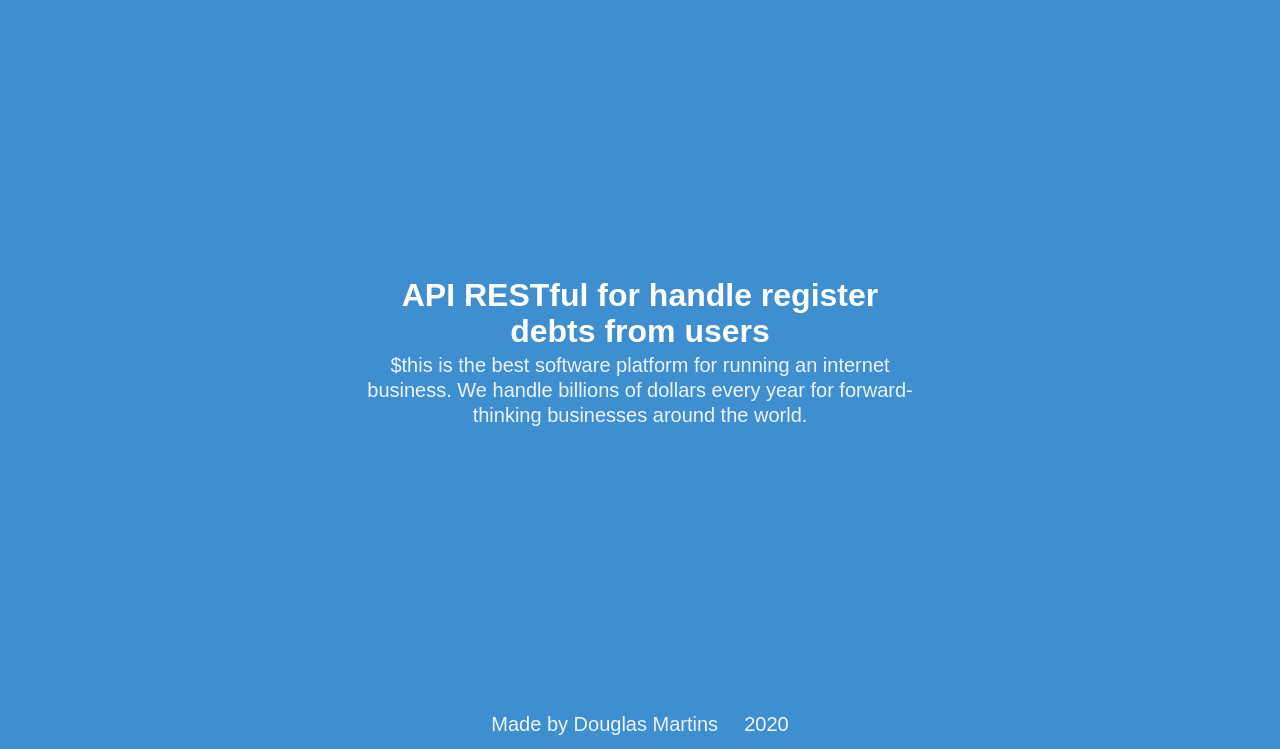
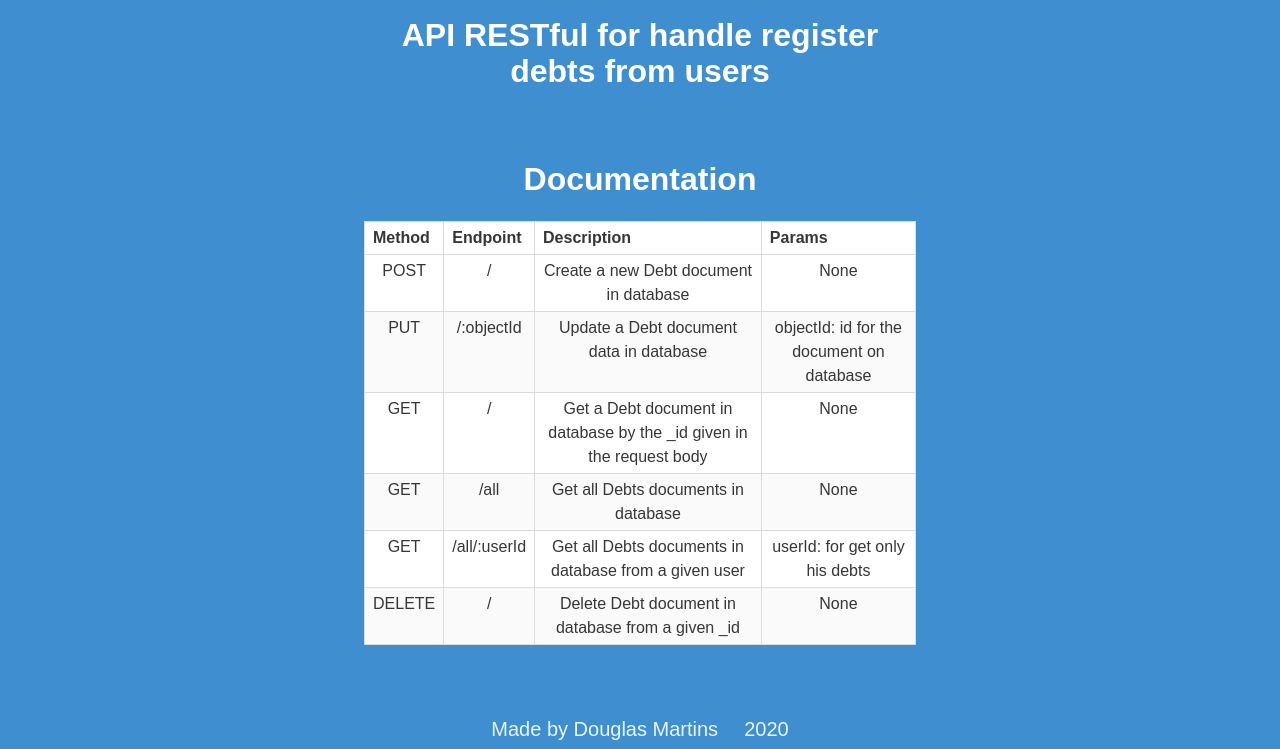
Before and after one commit to douglas-martins/debt-register-api, a website: page src/views/home.html in a window 1280 px wide. Shown: the part 51-800 px from the top of the page. Drawn offline with nearby package versions, Linux system fonts and the light colour scheme.

Commit message:
Change on home screen

```diff
--- a/src/views/home.html
+++ b/src/views/home.html
@@ -1,6 +1,5 @@
-
 <!DOCTYPE html>
-<html>
+<html lang="en">
 
 <head>
     <meta charset="utf-8">
@@ -11,8 +10,8 @@
     <link rel="stylesheet" href="https://maxcdn.bootstrapcdn.com/font-awesome/4.7.0/css/font-awesome.min.css">
     <link href="https://fonts.googleapis.com/css?family=Open+Sans:300,400,700" rel="stylesheet">
     <!-- Bulma Version 0.8.x-->
-    <link rel="stylesheet" href="https://unpkg.com/bulma@0.8.0/css/bulma.min.css" />
-    <link rel="stylesheet" type="text/css" href="../views/css/styles.css">
+    <link rel="stylesheet" href="https://unpkg.com/bulma@0.8.0/css/bulma.min.css"/>
+    <link rel="stylesheet" type="text/css" href="css/styles.css">
 </head>
 
 <body>
@@ -31,7 +30,8 @@
                 <div id="navbarMenu" class="navbar-menu">
                     <div class="navbar-end">
                             <span class="navbar-item">
-                                <a class="button is-white is-outlined" href="https://github.com/douglas-martins/debt-register-api">
+                                <a class="button is-white is-outlined"
+                                   href="https://github.com/douglas-martins/debt-register-api">
                                     <span class="icon">
                                         <i class="fa fa-github"></i>
                                     </span>
@@ -42,36 +42,107 @@
                 </div>
             </div>
         </nav>
+
+        <div class="container has-text-centered">
+            <div class="column is-6 is-offset-3">
+                <h1 class="title">
+                    API RESTful for handle register debts from users
+                </h1>
+            </div>
+        </div>
+
     </div>
 
     <div class="hero-body">
         <div class="container has-text-centered">
             <div class="column is-6 is-offset-3">
                 <h1 class="title">
-                            API RESTful for handle register debts from users
+                    Documentation
                 </h1>
-                        <h2 class="subtitle">
-                            $this is the best software platform for running an internet business. We handle billions of dollars every year for forward-thinking businesses around the world.
-                        </h2>
+
+                <table class="table is-bordered is-striped is-narrow is-hoverable is-fullwidth">
+                    <thead>
+                    <tr>
+                        <th>Method</th>
+                        <th>Endpoint</th>
+                        <th>Description</th>
+                        <th>Params</th>
+                    </tr>
+                    </thead>
+
+
+                    <tbody>
+                    <tr>
+                        <td class="bold">POST</td>
+                        <td><a href="https://github.com/douglas-martins/debt-register-api">/</a></td>
+                        <td>Create a new Debt document in database</td>
+                        <td>None</td>
+                    </tr>
+
+                    <tr>
+                        <td class="bold">PUT</td>
+                        <td><a href="https://github.com/douglas-martins/debt-register-api">/:objectId</a></td>
+                        <td>Update a Debt document data in database</td>
+                        <td>objectId: id for the document on database</td>
+                    </tr>
+
+                    <tr>
+                        <td class="bold">GET</td>
+                        <td><a href="https://github.com/douglas-martins/debt-register-api">/</a></td>
+                        <td>Get a Debt document in database by the _id given in the request body</td>
+                        <td>None</td>
+                    </tr>
+
+                    <tr>
+                        <td class="bold">GET</td>
+                        <td><a id="all">/all</a></td>
+                        <td>Get all Debts documents in database</td>
+                        <td>None</td>
+                    </tr>
+
+                    <tr>
+                        <td class="bold">GET</td>
+                        <td><a href="https://github.com/douglas-martins/debt-register-api">/all/:userId</a></td>
+                        <td>Get all Debts documents in database from a given user</td>
+                        <td>userId: for get only his debts</td>
+                    </tr>
+
+                    <tr>
+                        <td class="bold">DELETE</td>
+                        <td><a href="https://github.com/douglas-martins/debt-register-api">/</a></td>
+                        <td>Delete Debt document in database from a given _id</td>
+                        <td>None</td>
+                    </tr>
+
+                    </tbody>
+                </table>
+
+
             </div>
         </div>
+
+<!--        <div class="container">-->
+<!--            <div class="column is-6 is-offset-3">-->
+<!--                <h1 class="title">-->
+<!--                    Response-->
+<!--                </h1>-->
+<!--                    <pre>-->
+<!--                        <code id="code"></code>-->
+<!--                    </pre>-->
+<!--            </div>-->
+<!--        </div>-->
     </div>
 
     <div class="hero-footer">
         <div class="container has-text-centered">
             <div class="column is-6 is-offset-3">
-<!--                    {#            <span>Made by Douglas Martins <i class="far fa-copyright"></i>  2020</span>#}-->
-                    <h3 class="subtitle">Made by Douglas Martins  <i class="far fa-copyright"></i> 2020</h3>
+                <h3 class="subtitle">Made by Douglas Martins <i class="far fa-copyright"></i> 2020</h3>
 
             </div>
         </div>
     </div>
 
 </section>
-      <div class="columns is-mobile is-centered">
-          <div class="control">
-          </div>
-      </div>
 </body>
 
 </html>
```
Lines whose indentation alone changed are shown as unchanged.
